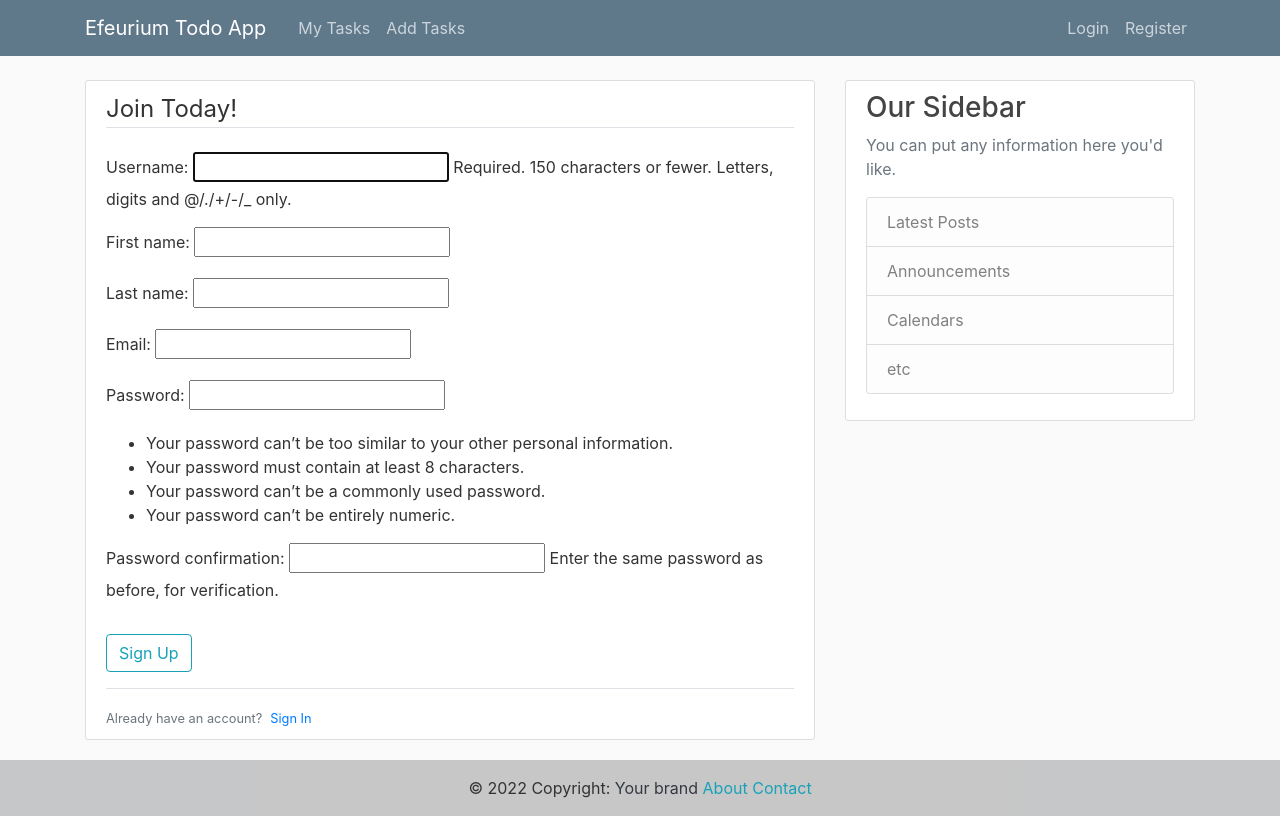
After one commit to alvyynm/django-todo-webapp, a Django app: page /register/ in a window 1280 px wide. The commit adds this page. Run offline with Django 4.2, Linux system fonts and the light colour scheme; some libraries are stand-ins or nearby versions.

Commit message:
Add user registration functionality

```diff
--- a/task/templates/task/base.html
+++ b/task/templates/task/base.html
@@ -34,7 +34,7 @@
             <!-- Navbar Right Side -->
             <div class="navbar-nav">
               <a class="nav-item nav-link" href="{% url 'task-about' %}">Login</a>
-              <a class="nav-item nav-link" href="{% url 'task-contact' %}">Register</a>
+              <a class="nav-item nav-link" href="{% url 'register' %}">Register</a>
             </div>
           </div>
         </div>
@@ -43,6 +43,12 @@
     <main role="main" class="container">
       <div class="row">
         <div class="col-md-8">
+          {% if messages %}
+            {% for message in messages %}
+              <div class="alert alert-{{ message.tags }}">{{ message }}
+              </div>
+            {% endfor %}
+          {% endif %}
           {% block content %}{% endblock %}
         </div>
         <div class="col-md-4">
--- /dev/null
+++ b/users/forms.py
@@ -0,0 +1,10 @@
+from django import forms
+from django.contrib.auth.models import User
+from django.contrib.auth.forms import UserCreationForm
+
+class UserRegisterForm(UserCreationForm):
+    email = forms.EmailField()
+
+    class Meta:
+        model = User
+        fields = ['username', 'first_name', 'last_name', 'email', 'password1', 'password2']
--- /dev/null
+++ b/users/templates/users/register.html
@@ -0,0 +1,19 @@
+{% extends 'task/base.html' %}
+
+{% block content %}
+    <div class="content-section">
+        <form action="#" method="post">
+            {% csrf_token %}
+            <fieldset class="form-group">
+                <legend class="border-bottom mb-4">Join Today!</legend>
+                {{ form.as_p }}
+            </fieldset>
+            <div class="form-group">
+                <button class="btn btn-outline-info">Sign Up</button>
+            </div>
+        </form>
+        <div class="border-top pt-3">
+            <small class="text-muted">Already have an account?<a href="#" class="ml-2">Sign In</a></small>
+        </div>
+    </div>
+{% endblock content %}
--- a/users/views.py
+++ b/users/views.py
@@ -1,3 +1,16 @@
-from django.shortcuts import render
+from pyexpat.errors import messages
+from django.shortcuts import render, redirect
+from django.contrib import messages
+from .forms import UserRegisterForm
 
-# Create your views here.
+def register(request):
+    if request.method == 'POST':
+        form = UserRegisterForm(request.POST)
+        if form.is_valid():
+            form.save()
+            username = form.cleaned_data.get('username')
+            messages.success(request, f"Account for { username } created successfully!")
+            return redirect('task-home')
+    else:
+        form = UserRegisterForm()
+    return render(request, 'users/register.html', {'form': form})
--- a/webapp/settings.py
+++ b/webapp/settings.py
@@ -32,6 +32,7 @@ ALLOWED_HOSTS = []
 
 INSTALLED_APPS = [
     'task.apps.TaskConfig',
+    'users.apps.UsersConfig',
     'django.contrib.admin',
     'django.contrib.auth',
     'django.contrib.contenttypes',
--- a/webapp/urls.py
+++ b/webapp/urls.py
@@ -15,8 +15,10 @@ Including another URLconf
 """
 from django.contrib import admin
 from django.urls import path, include
+from users import views as user_views
 
 urlpatterns = [
     path('admin/', admin.site.urls),
+    path('register/', user_views.register, name="register"),
     path('', include('task.urls'))
 ]
```
Also changed, not shown: db.sqlite3.
